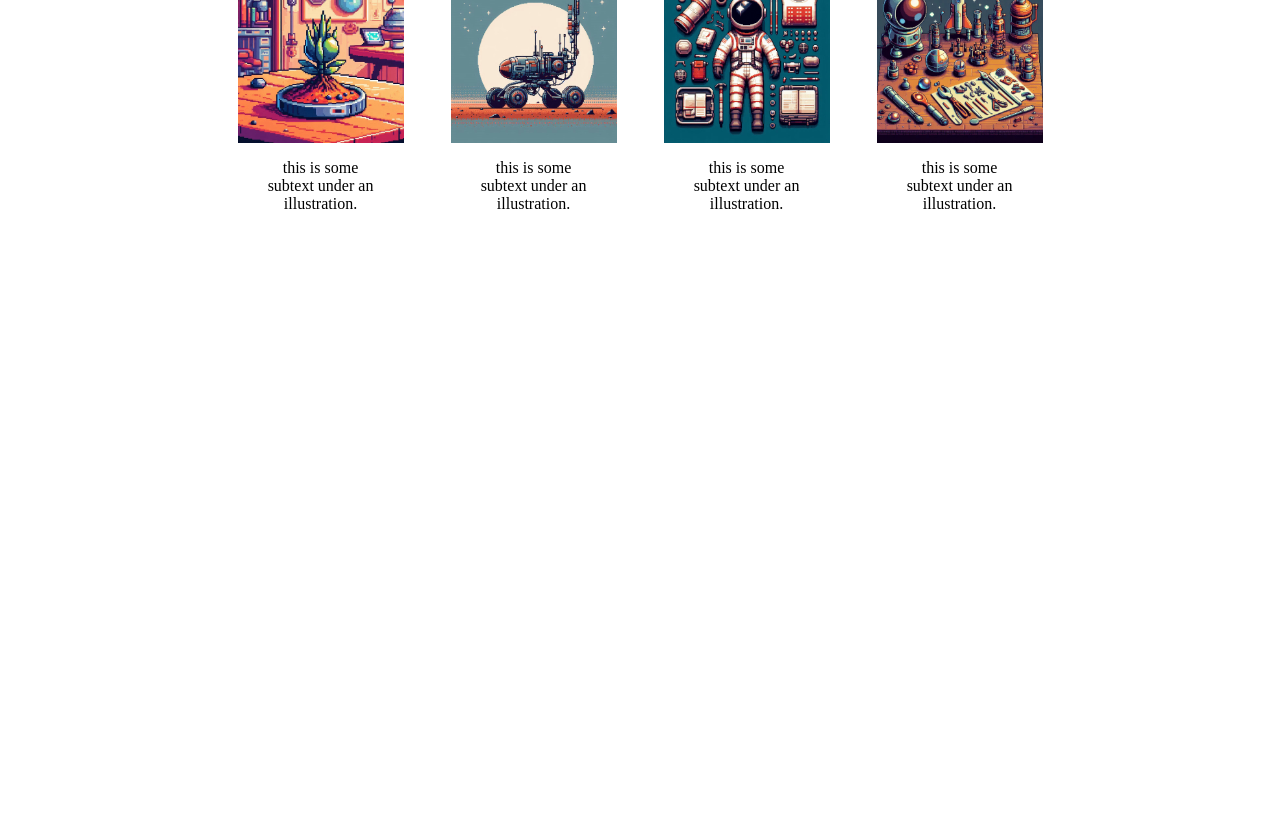
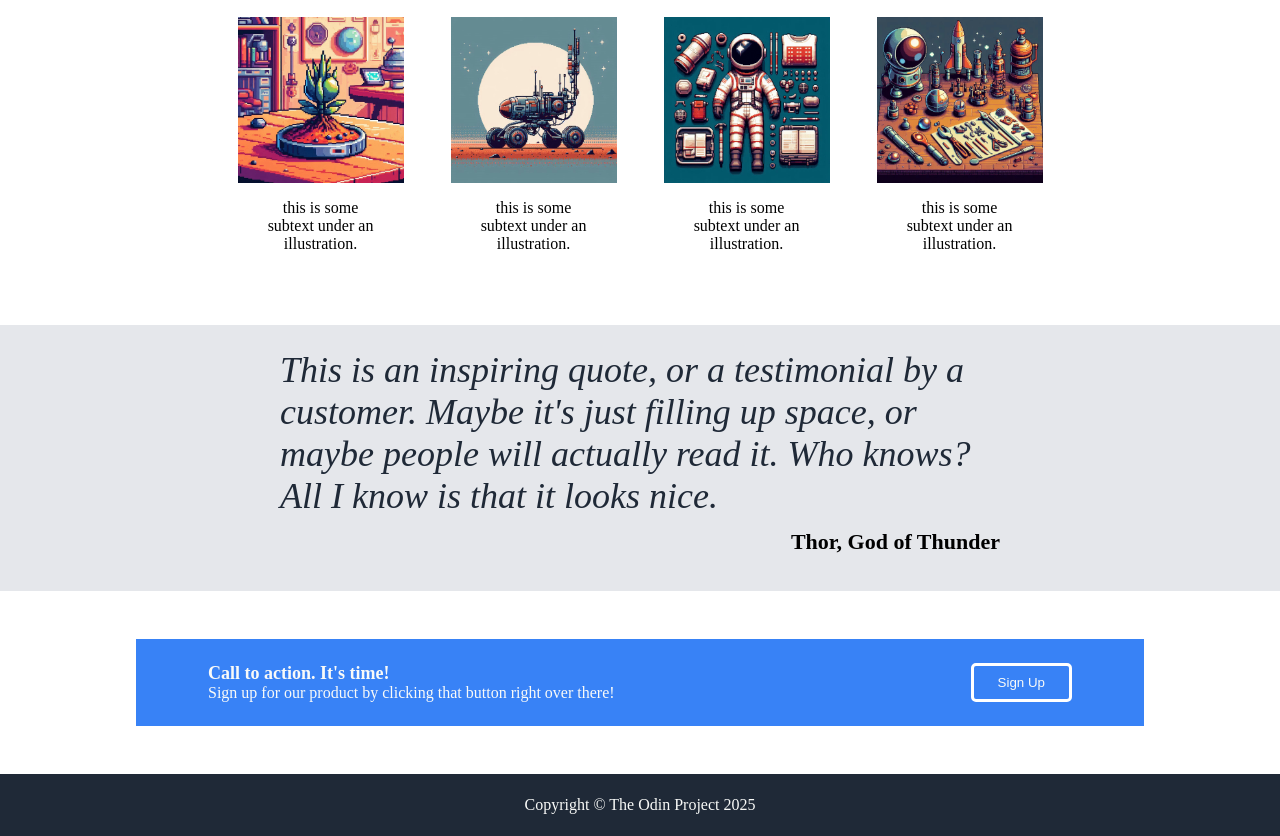
Before and after one commit to dorianthemartian/landing-page, a plain HTML site: page index.html in a window 1280 px wide. Shown: the part 644-1480 px from the top of the page. Before the commit the page ends 857 px from the top, so only its background shows below. Drawn offline with Linux system fonts and the light colour scheme.

Commit message:
Add the quote, call to action, and footer
I built the remainder of the website with the
quote section, the call to action section, and
the footer. Nothing looks exactly right, but
at least mine looks similar to the reference.

```diff
--- a/index.html
+++ b/index.html
@@ -26,7 +26,7 @@
             <div class="awesome-button">
                 <p class="website-awesome">This website is awesome!</p>
                 <p class="subtext">This website has some subtext that goes here under the main title. It's a smaller font and the color is lower contrast.</p>
-                <button>Sign Up</button>
+                <button class="sign-up">Sign Up</button>
             </div>
             <img src="./images/Martian Home.jpg" alt="A pixel art image of a futuristic house on the surface of Mars." height="287" width="504">
         </div>
@@ -53,13 +53,21 @@
         </div>
     </div>
     <div class="quote">
-
+        <div class="inspiring-quote">
+            This is an inspiring quote, or a testimonial by a customer. Maybe it's just filling up space, or maybe
+            people will actually read it. Who knows? All I know is that it looks nice.
+        </div>
+        <div class="thor">Thor, God of Thunder</div>
     </div>
     <div class="action">
-
+        <div class="action-container">
+            <div class="call">Call to action. It's time!</div>
+            <div>Sign up for our product by clicking that button right over there!</div>
+        </div>
+            <button class="action-button">Sign Up</button>
     </div>
     <div class="footer">
-
+        <div>Copyright © The Odin Project 2025</div>
     </div>
 </body>
 </html>
--- a/style.css
+++ b/style.css
@@ -5,7 +5,7 @@
 
 .header {
     background-color: #1F2937;
-    font-family: Roboto, sans-serif;
+    font-family: Roboto, Verdana, sans-serif;
     padding-bottom: 80px;
 }
 
@@ -62,11 +62,16 @@ ul {
     margin: 12px 0;
 }
 
-button {
+.sign-up {
     background-color: #3882F6;
     color: #F9FAF8;
     border: none;
+    border-radius: 5px;
     padding: 8px 16px;
+}
+
+.info {
+    padding: 72px 0;
 }
 
 .info,
@@ -78,7 +83,7 @@ button {
     font-size: 36px;
     font-weight: 900;
     color: #1F2937;
-    padding: 32px 0;
+    padding-bottom: 32px;
 }
 
 .photos {
@@ -96,12 +101,49 @@ button {
 
 .quote {
     background-color: #E5E7EB;
+    text-align: left;
+    padding: 24px 280px;
+}
+
+.inspiring-quote {
+    font-size: 36px;
+    color: #1F2937;
+    font-style: italic;
+    font-weight: 100;
+}
+
+.quote .thor {
+    text-align: right;
+    font-size: 22px;
+    font-weight: 800;
+    padding: 12px 0;
 }
 
 .action {
+    background-color: #3882F6;
+    margin: 48px 136px;
+    color: #F9FAF8;
+    display: flex;
+    justify-content: space-between;
+    padding: 24px 72px;
+}
 
+.call {
+    font-size: 18px;
+    font-weight: bold;
+}
+
+.action-button {
+    border: 3px solid white;
+    border-radius: 5px;
+    background-color: transparent;
+    color: #F9FAF8;
+    padding: 4px 24px;
 }
 
 .footer {
     background-color: #1F2937;
+    color: #F9FAF8;
+    text-align: center;
+    padding: 22px;
 }
```
